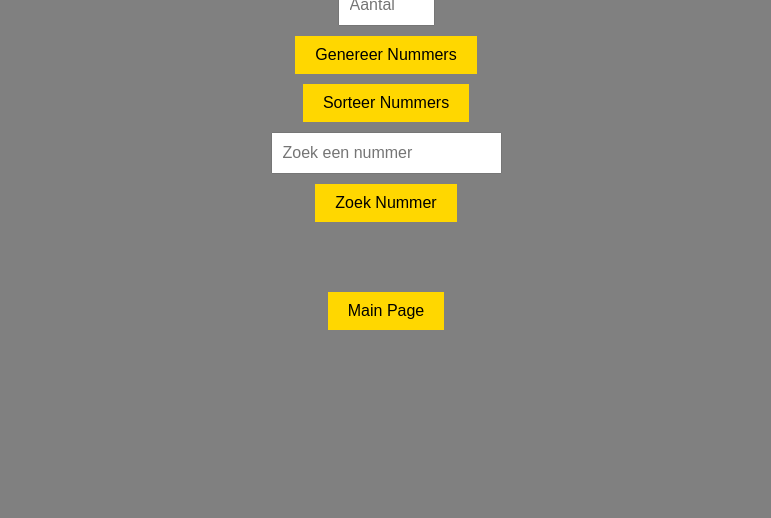
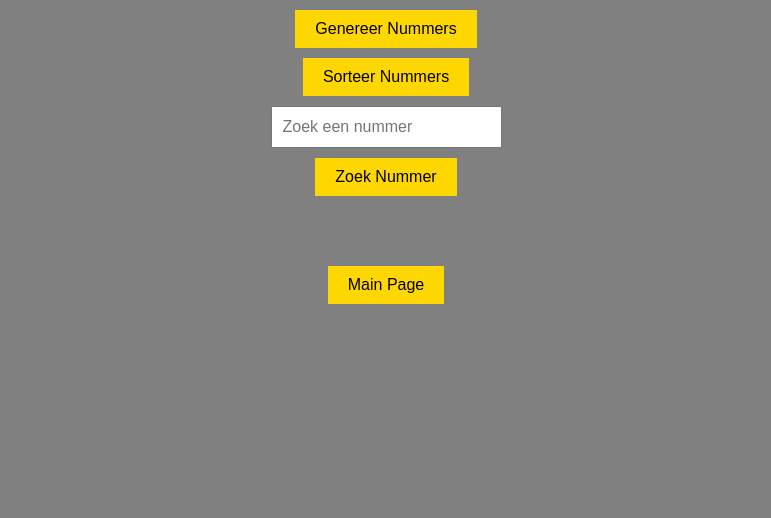
Before and after one commit to EliseF15/it.github.io, a plain HTML site: page binarysearch.html in a window 1280 px wide. Shown: the part 282-800 px from the top of the page, without its empty margins (254-1025 px from the left). Drawn offline with Linux system fonts and the light colour scheme.

Commit message:
hopelijk doet hij het

```diff
--- a/binarysearch.html
+++ b/binarysearch.html
@@ -48,7 +48,6 @@
 </head>
 <body>
 <h1>Array met Willekeurige Nummers onder de 100</h1>
-<input type="number" id="amountNumbers" placeholder="Aantal" min="1" max="1000">
 <button id="generateButton">Genereer Nummers</button>
 <button id="sortButton">Sorteer Nummers</button>
 <input type="number" id="searchNumber" placeholder="Zoek een nummer">
```
